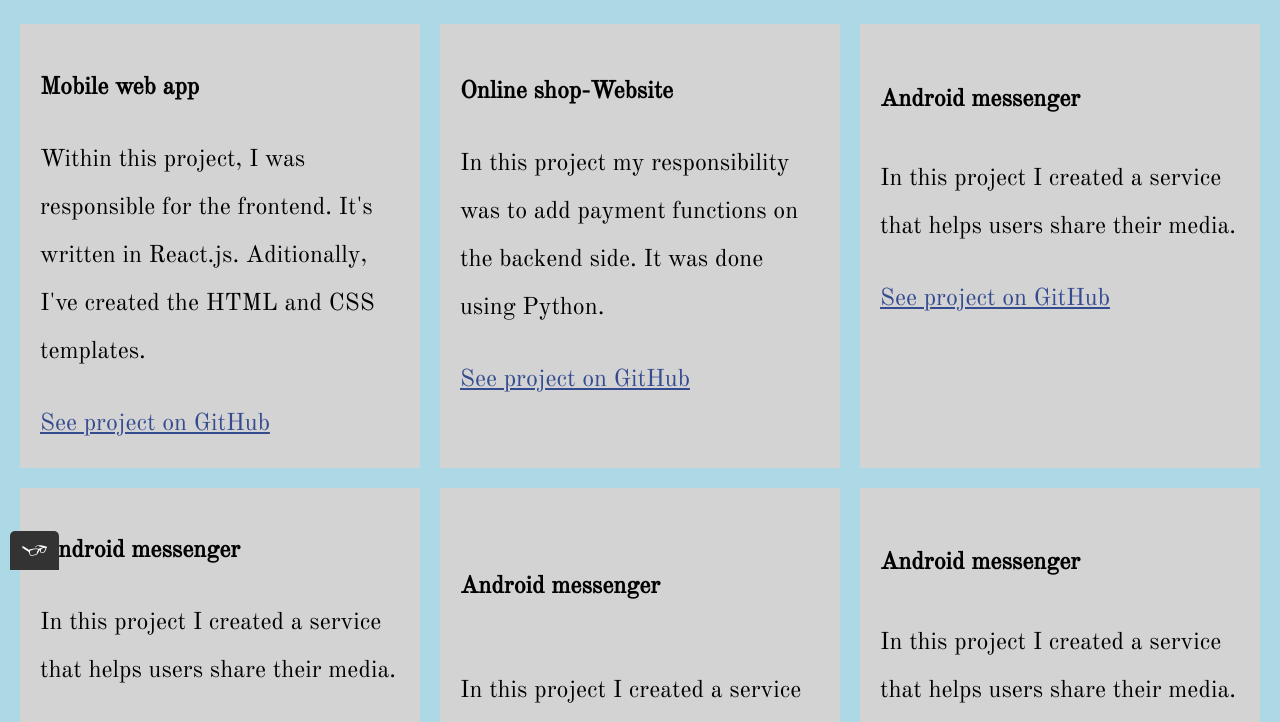
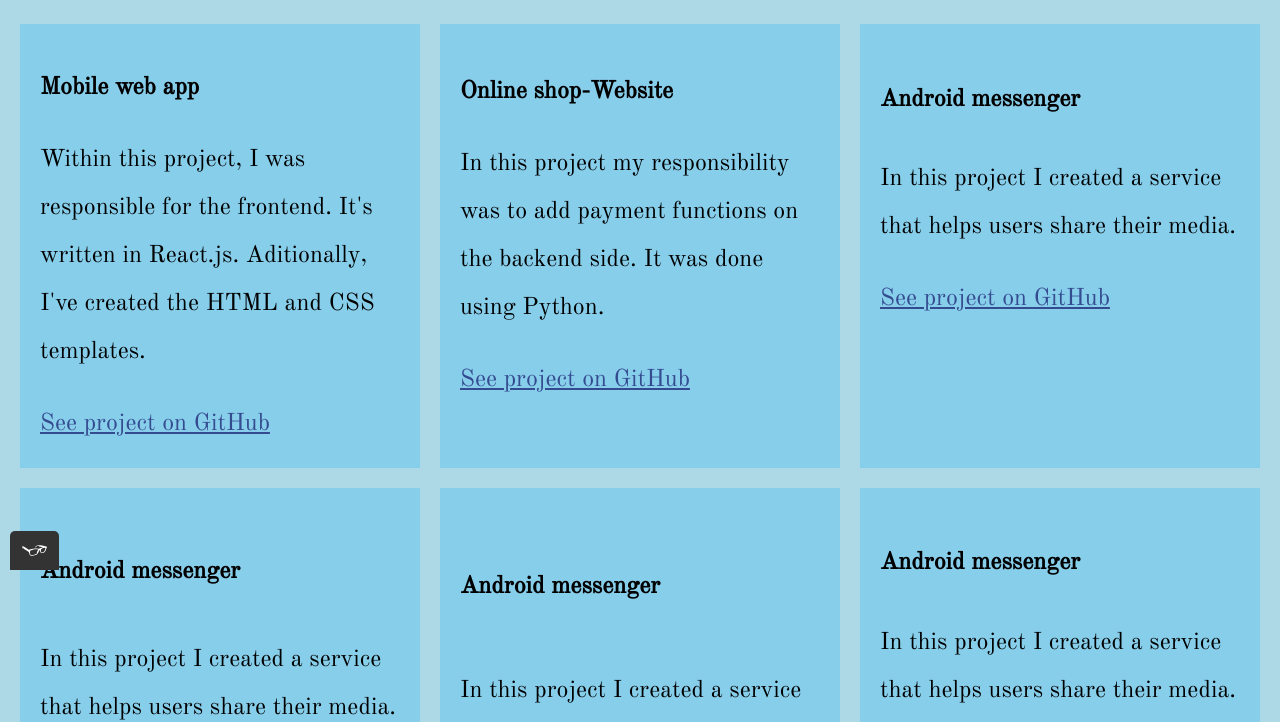
Before and after one commit to Vuyaa/portfolio-website, a plain HTML site: page work.html in a window 1280 px wide. Shown: the part 230-952 px from the top of the page. Drawn offline with nearby package versions, Linux system fonts and the light colour scheme; a web font is replaced by a local one.

Commit message:
Background grid color change in work.html

```diff
--- a/css/style.production.css
+++ b/css/style.production.css
@@ -166,7 +166,7 @@ svg {
 }
 
  .grid__item {
-     background-color: lightgray;
+     background-color: #87CEEB;
      width: auto;
      margin: 0;
      padding: 20px;
--- a/css/styles.css
+++ b/css/styles.css
@@ -165,7 +165,7 @@ svg {
 }
 
  .grid__item {
-     background-color: lightgray;
+     background-color:#E6E6FA;
      width: auto;
      margin: 0;
      padding: 20px;
--- a/work.html
+++ b/work.html
@@ -10,7 +10,6 @@
 	<link rel ="stylesheet" type="text/css" href="https://cdnjs.cloudflare.com/ajax/libs/normalize/8.0.1/normalize.min.css">
 	<link href="https://fonts.googleapis.com/css2?family=Old+Standard+TT&family=Qwitcher+Grypen&display=swap" rel="stylesheet">
 	<link rel="stylesheet" type="text/css" href="css/style.production.css">
-
 
 </head>
 
@@ -71,7 +70,7 @@
 
 			<div class="grid__item">
 
-				<h2>Android messenger</h2>
+				<h5>Android messenger</h5>
 					<p>
 						In this project I created a service that helps users share their media.
 					</p>
```
